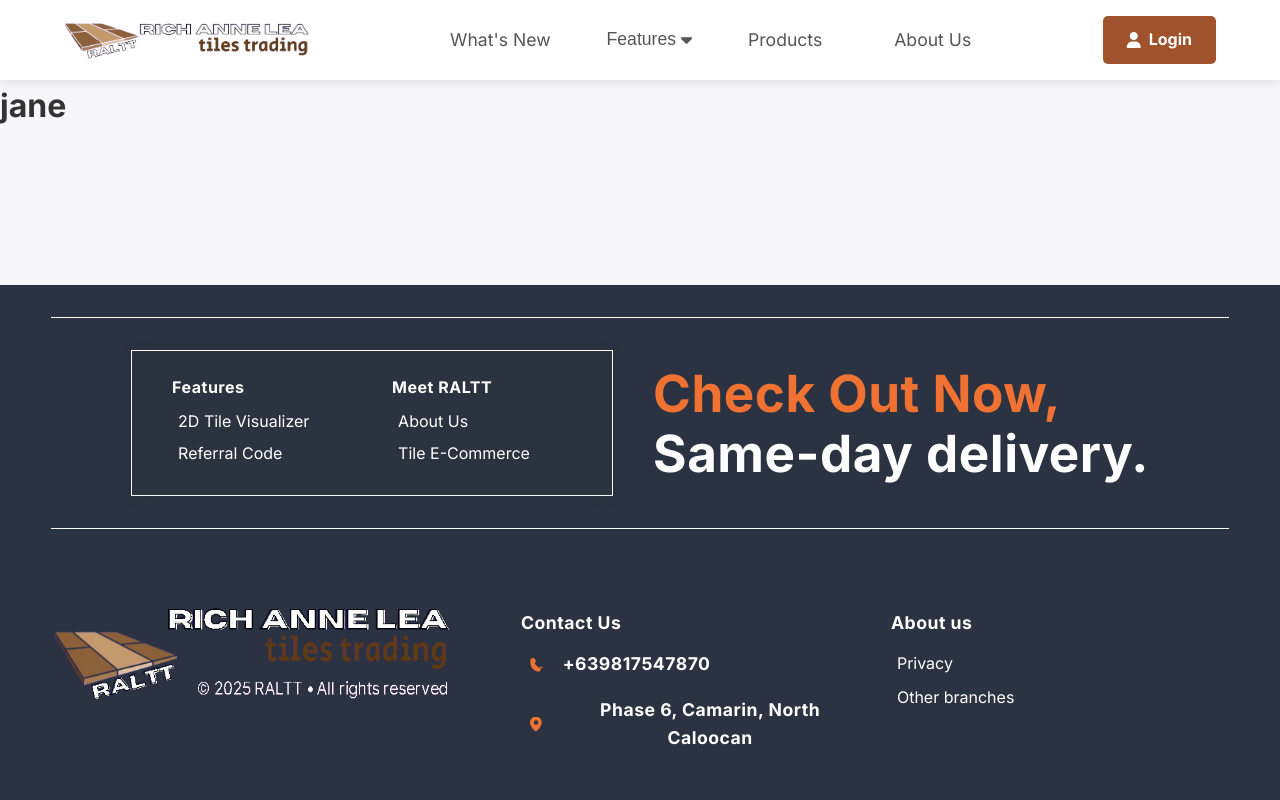
After one commit to almanongeeyan/raltt, a PHP site: page /feature-2d-visualizer.php in a window 1280 px wide. The commit adds this page. Run offline with PHP 8.4, Linux system fonts and the light colour scheme; some libraries are stand-ins or nearby versions.

Commit message:
feature: Add feature-2d-visualizer.php feature Update index.php

```diff
--- /dev/null
+++ b/feature-2d-visualizer.php
@@ -0,0 +1,44 @@
+<?php
+include 'includes/header.php';
+?>
+<!DOCTYPE html>
+<html lang="en">
+
+<head>
+    <meta charset="UTF-8">
+    <meta name="viewport" content="width=device-width, initial-scale=1.0">
+    <title>Rich Anne Lea Tiles Trading - Tile Visualizer</title>
+    <link rel="stylesheet" href="https://cdnjs.cloudflare.com/ajax/libs/font-awesome/6.5.1/css/all.min.css">
+    <link rel="preconnect" href="https://fonts.googleapis.com">
+    <link rel="preconnect" href="https://fonts.gstatic.com" crossorigin>
+    <link href="https://fonts.googleapis.com/css2?family=Inter:wght@400;500;600;700&display=swap" rel="stylesheet">
+    <script src="https://cdn.jsdelivr.net/npm/sweetalert2@11.17.2/dist/sweetalert2.min.js"></script>
+    <!-- <link rel="stylesheet" href="style.css"> -->
+    <style>
+        /* Base Styles */
+        * {
+            box-sizing: border-box;
+            margin: 0;
+            padding: 0;
+        }
+
+        body {
+            display: flex;
+            flex-direction: column;
+            min-height: 100vh;
+            font-family: 'Inter', sans-serif;
+            color: #333;
+            line-height: 1.6;
+            overflow-x: hidden;
+        }
+    </style>
+</head>
+
+<body>
+
+    <h1>jane</h1>
+</body>
+</html>
+<?php
+include 'includes/footer.php';
+?>
--- a/index.php
+++ b/index.php
@@ -28,7 +28,7 @@ include 'includes/header.php';
             min-height: 100vh;
             font-family: 'Inter', sans-serif;
             color: #333;
-            line-height: 1.6;
+            line-height: 1.6 ;
             overflow-x: hidden;
         }
 
```
Also changed, not shown: copy-paste.txt (added, +21 -0 lines).
